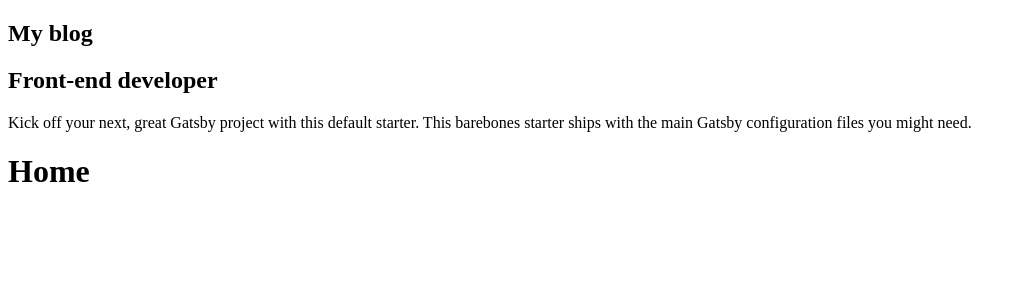
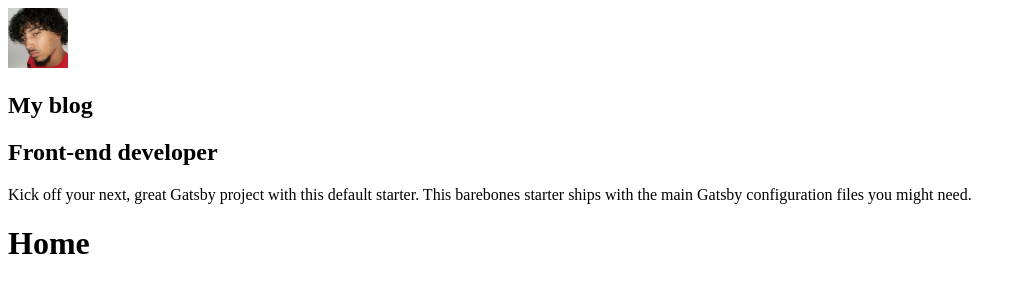
Before and after one commit to flipggs/learningGatsby, a Gatsby site: page / in a window 1280 px wide. Shown: the whole page, without its empty margins (0-1026 px from the left). Built offline with nearby package versions, Linux system fonts and the light colour scheme; Gatsby itself is replaced by a stand-in of ours.

Commit message:
Add image avatar

```diff
--- a/package.json
+++ b/package.json
@@ -27,7 +27,7 @@
   "license": "MIT",
   "scripts": {
     "build": "gatsby build",
-    "develop": "GATSBY_GRAPHQL_IDE=playground gatsby develop",
+    "dev": "GATSBY_GRAPHQL_IDE=playground gatsby develop",
     "format": "prettier --write \"**/*.{js,jsx,json,md}\"",
     "start": "npm run develop",
     "serve": "gatsby serve",
--- /dev/null
+++ b/src/components/Avatar/index.js
@@ -0,0 +1,23 @@
+import React from "react"
+import { useStaticQuery, graphql } from "gatsby"
+import Img from "gatsby-image"
+
+const Avatar = () => {
+  const { avatarImage } = useStaticQuery(
+    graphql`
+      query {
+        avatarImage: file(relativePath: { eq: "profile-photo.png" }) {
+          childImageSharp {
+            fixed(width: 60, height: 60) {
+              ...GatsbyImageSharpFixed
+            }
+          }
+        }
+      }
+    `
+  )
+
+  return <Img fixed={avatarImage.childImageSharp.fixed} />
+}
+
+export default Avatar
--- a/src/components/Profile/index.js
+++ b/src/components/Profile/index.js
@@ -1,5 +1,7 @@
 import React from "react"
 import { useStaticQuery, graphql } from "gatsby"
+
+import Avatar from '../Avatar';
 
 const Profile = () => {
   const {
@@ -21,6 +23,7 @@
 
   return (
     <div className="Profile-wrapper">
+      <Avatar />
       <h1>{title}</h1>
       <h2>{position}</h2>
       <p>{description}</p>
```
Also changed, not shown: src/images/profile-photo.png (added).
